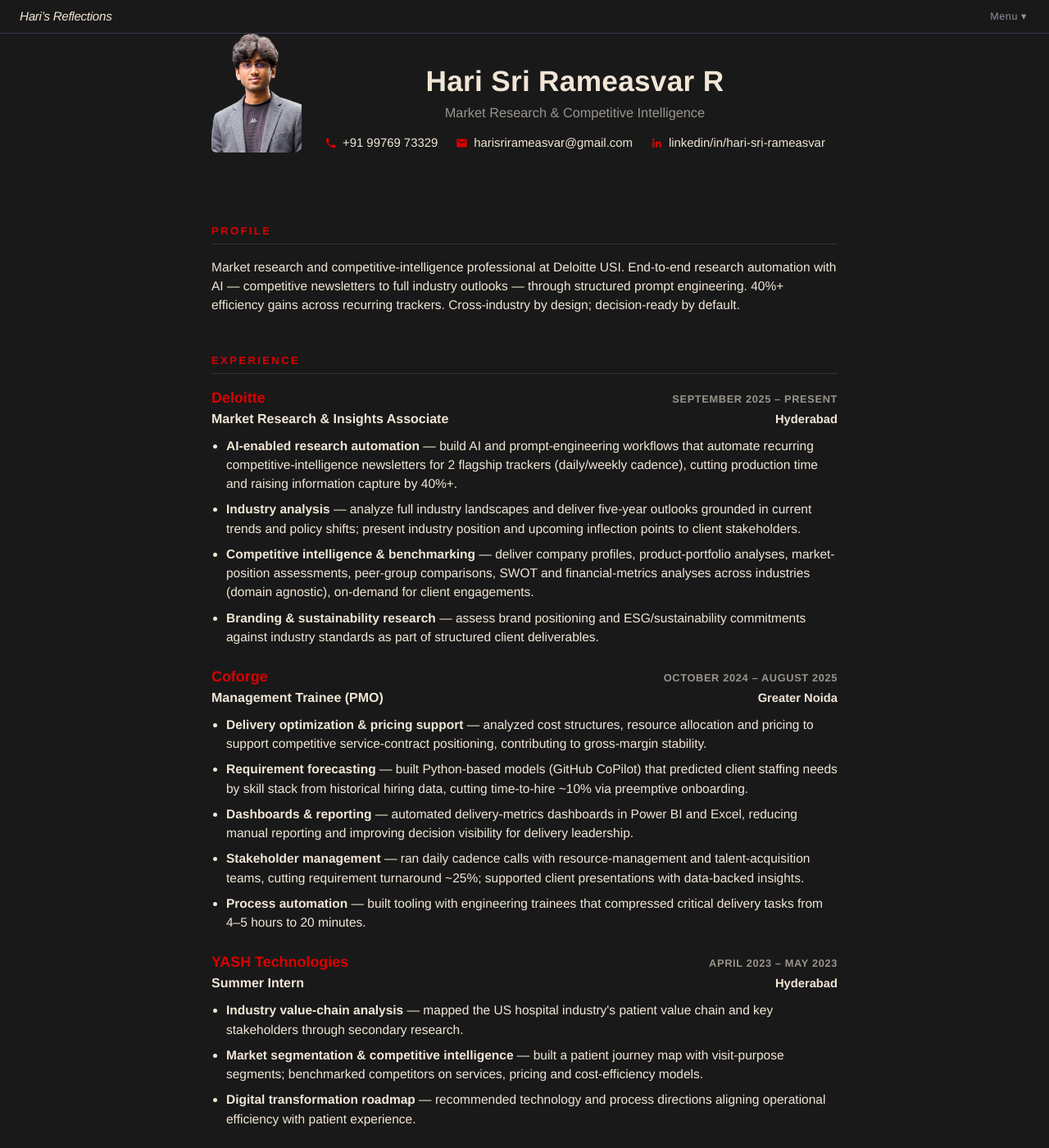
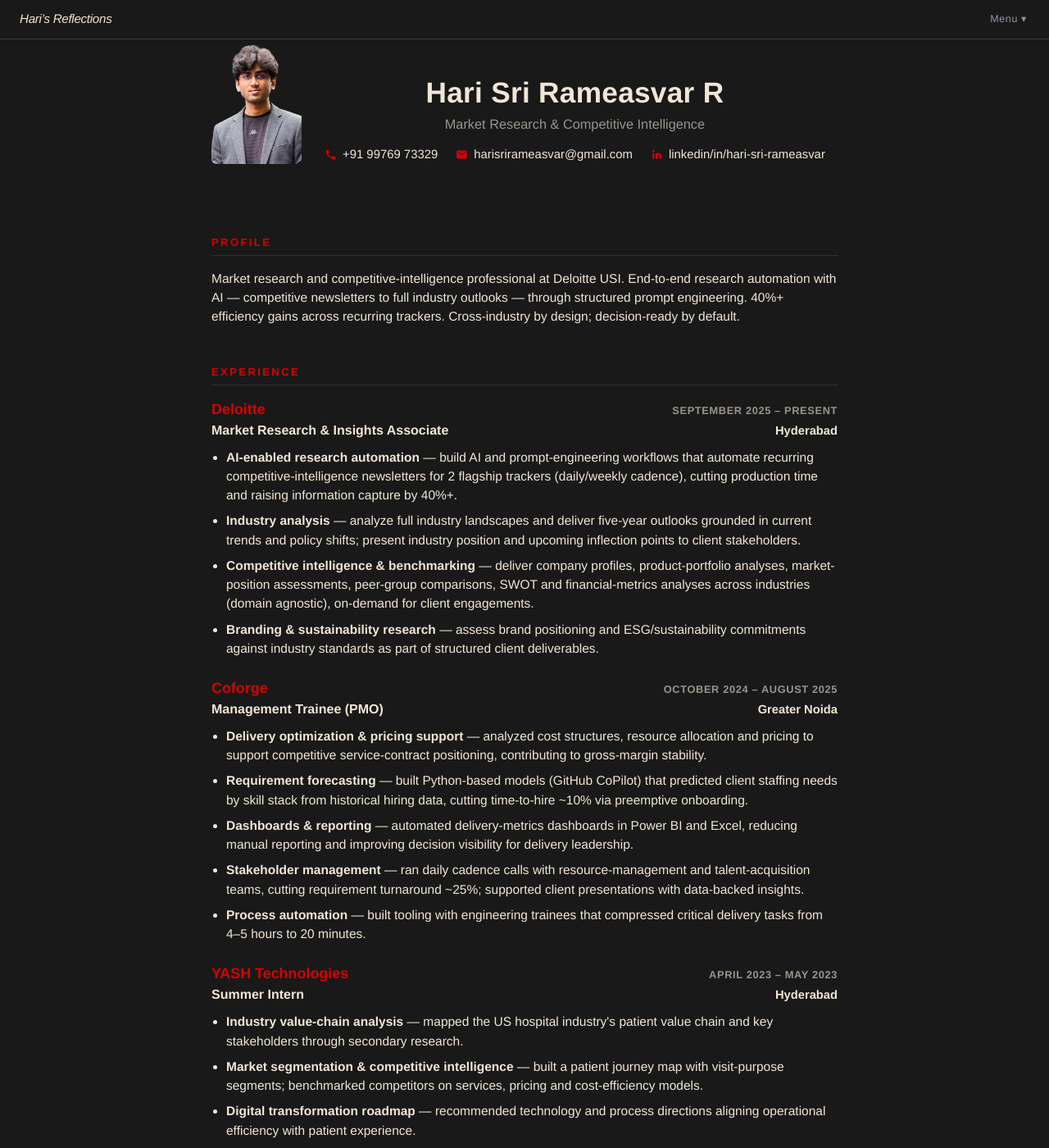
Before and after one commit to h-refs/h-refs.github.io, a Jekyll site: the page resume/index.html, which Jekyll copies as it is, in a window 1280 px wide and 1400 px high. Shown: the whole window at 82% size. Built offline with Jekyll 4.4.1, drawn with Linux system fonts in a browser that asks for light colours.

Commit message:
Revert "Slim topbar; resume header block up by ~14px"
This reverts commit 00063ecb31e679ec51f89333d9e2b7e0396e48b0.

```diff
--- a/assets/style.css
+++ b/assets/style.css
@@ -257,11 +257,11 @@
   align-items: center;
   justify-content: space-between;
   gap: 1rem;
-  padding: 0.35rem 1.5rem;
+  padding: 0.55rem 1.5rem;
   background: color-mix(in srgb, var(--background-color) 92%, transparent);
   backdrop-filter: blur(8px);
   border-bottom: 1px solid var(--border-color);
-  min-height: 2.25rem;
+  min-height: 3rem;
 }
 .topbar .topbar-title {
   color: var(--heading-color);
--- a/resume/index.html
+++ b/resume/index.html
@@ -18,7 +18,7 @@
   body{
     background:var(--dark); color:var(--cream);
     font:15.5px/1.5 "Helvetica Neue", Helvetica, Arial, sans-serif;
-    max-width:820px; margin:0 auto; padding:40px 28px 80px;
+    max-width:820px; margin:0 auto; padding:54px 28px 80px;
   }
   a{color:var(--cream); text-decoration:none;}
   main a{border-bottom:1px solid var(--red);}
```
